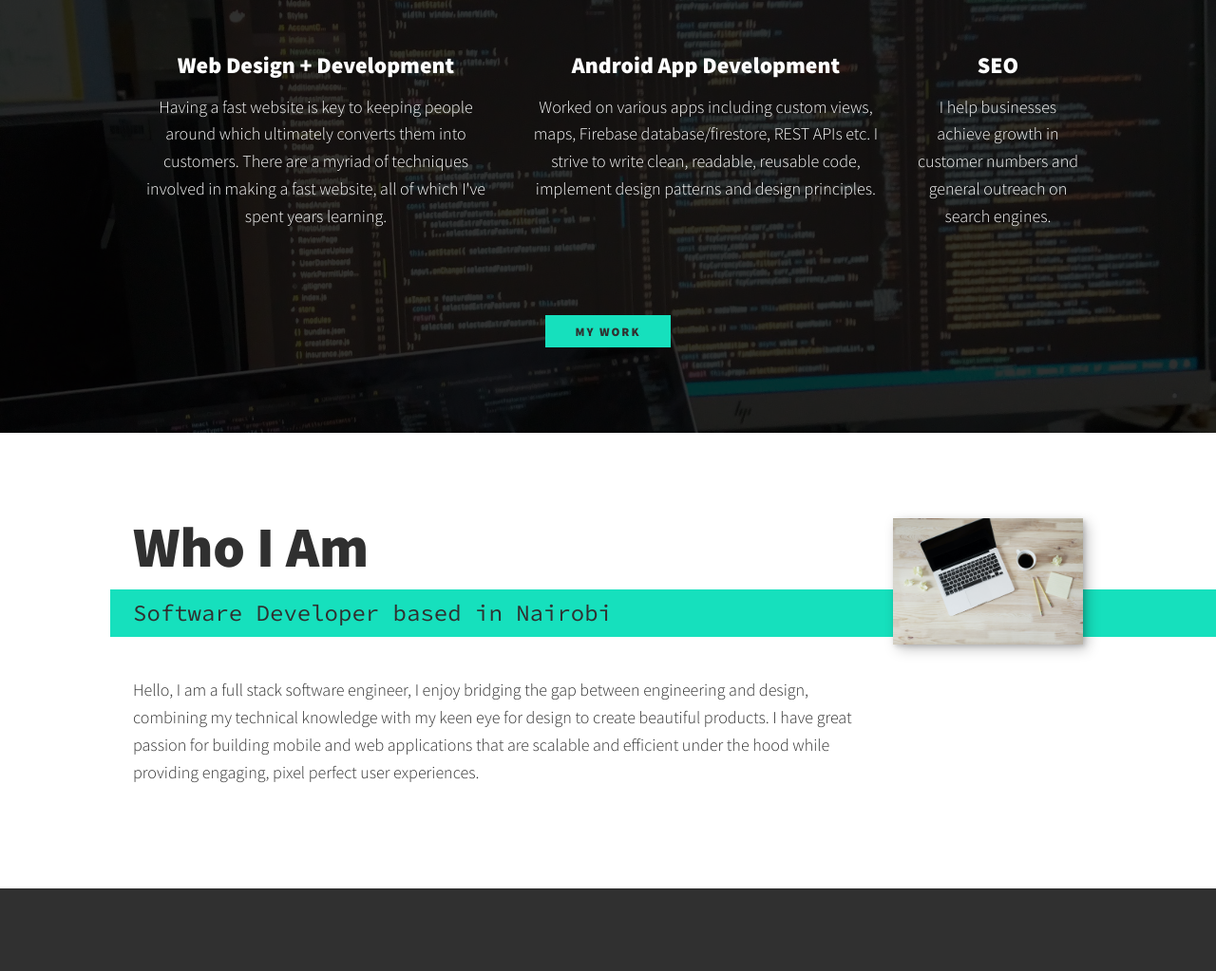
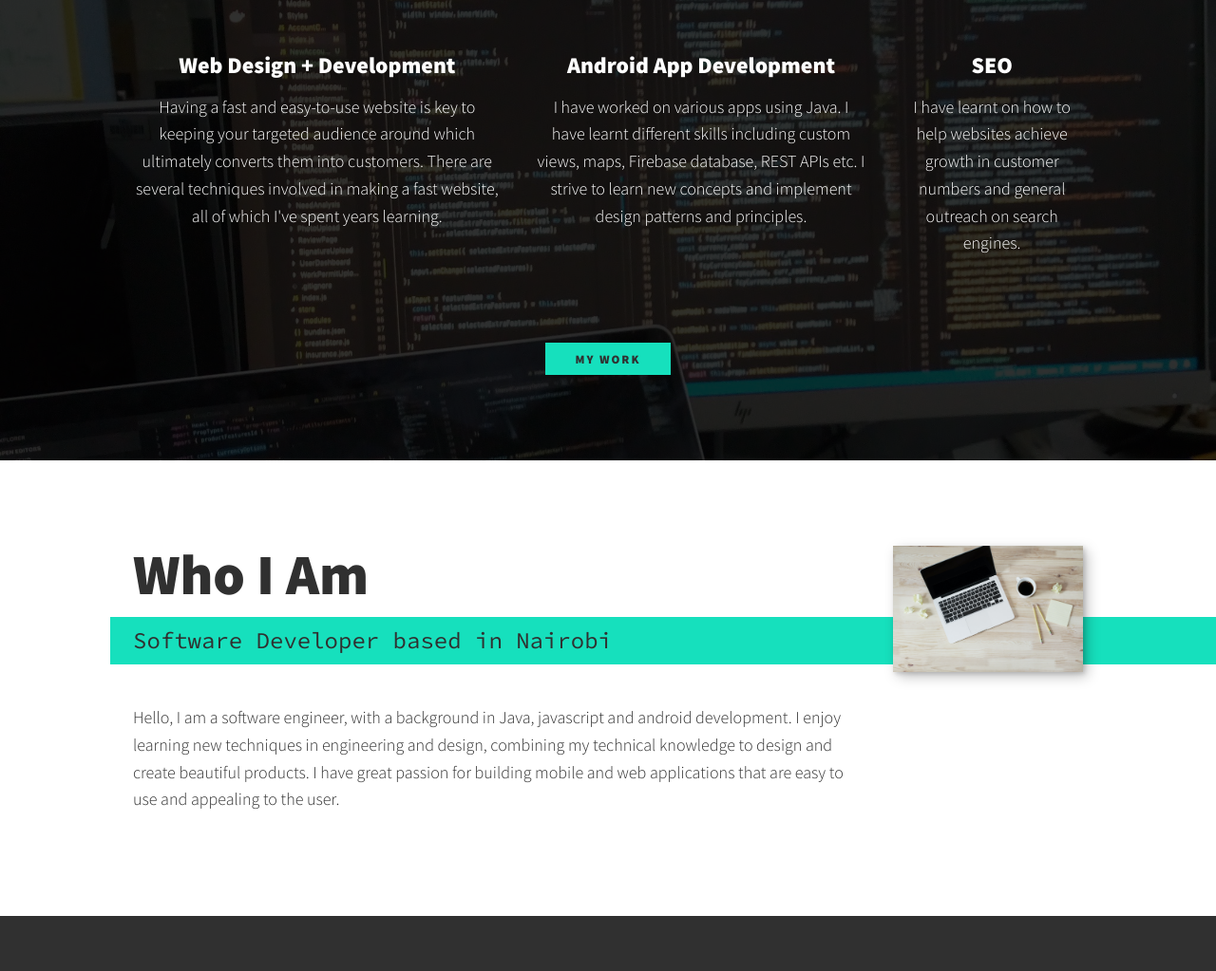
Before and after one commit to KevinMokoro/KevinMokoro.github.io, a plain HTML site: page newversion/index.html in a window 1280 px wide. Shown: the part 612-1635 px from the top of the page at 95% size. Drawn offline with nearby package versions, Linux system fonts and the light colour scheme; files that its build step writes are made by us from their sources; files whose address does not match are found by name.

Commit message:
few changes made.

```diff
--- a/newversion/index.html
+++ b/newversion/index.html
@@ -14,7 +14,7 @@
     <meta name="viewport" content="width=device-width, initial-scale=1.0">
     <meta http-equiv="X-UA-Compatible" content="ie=edge">
     <meta name="description" content="Android developer in Kenya">
-    <meta name="author" content="Licio Lentimo">
+    <meta name="author" content="Kevin Mokoro">
     <meta name="keywords" content="android development, web development,fullstack developer,licio lentimo">
     <title>Kevin Mokoro</title>
     <link rel="shortcut icon" type="image/png" href="favicon.png"/>
@@ -57,20 +57,22 @@
         <div class="services">
             <div class="service">
                 <h3>Web Design + Development</h3>
-                <p>Having a fast website is key to keeping people around which ultimately converts them into customers.
-                    There are a myriad of techniques involved in making a fast website, all of which I've spent years learning.</p>
+                <p>Having a fast and easy-to-use website is key to keeping your targeted audience around
+                     which ultimately converts them into customers. There are several techniques involved
+                     in making a fast website, all of which I've spent years learning.</p>
             </div>
 
             <div class="service">
                 <h3>Android App Development</h3>
-                <p>Worked on various apps including custom views, maps, Firebase database/firestore, REST APIs etc.
-                    I strive to write clean, readable, reusable code, implement design patterns and design principles.
+                <p>I have worked on various apps using Java.
+                    I have learnt different skills including custom views, maps, Firebase database, REST APIs etc.
+                     I strive to learn new concepts and implement design patterns and principles.
                 </p>
             </div>
 
             <div class="service">
                 <h3>SEO</h3>
-                <p>I help businesses achieve growth in customer numbers and general outreach on search engines.</p>
+                <p>I have learnt on how to help websites achieve growth in customer numbers and general outreach on search engines.</p>
             </div>
         </div>
         <a href="#work" class="btn">My Work</a>
@@ -81,8 +83,7 @@
         <h2 class="section__title section__title--about">Who I Am</h2>
         <p class="section__subtitle section__subtitle--about">Software Developer based in Nairobi</p>
         <div class="about-me__body">
-            <p>Hello, I am a full stack software engineer, I enjoy bridging the gap between engineering and design, combining my technical knowledge with my keen eye for design to create beautiful products.
-               I have great passion for building mobile and web applications that are scalable and efficient under the hood while providing engaging, pixel perfect user experiences.</p>
+            <p>Hello, I am a software engineer, with a background in Java, javascript and android development. I enjoy learning new techniques in engineering and design, combining my technical knowledge to design and create beautiful products. I have great passion for building mobile and web applications that are easy to use and appealing to the user.</p>
             <!-- <p></p> -->
         </div>
         <img src="/img/reb.jpg" alt="" class="about-me__img">
```
Also changed, not shown: index.html (+8 -6 lines), v1/index.html (+3 -5 lines).
